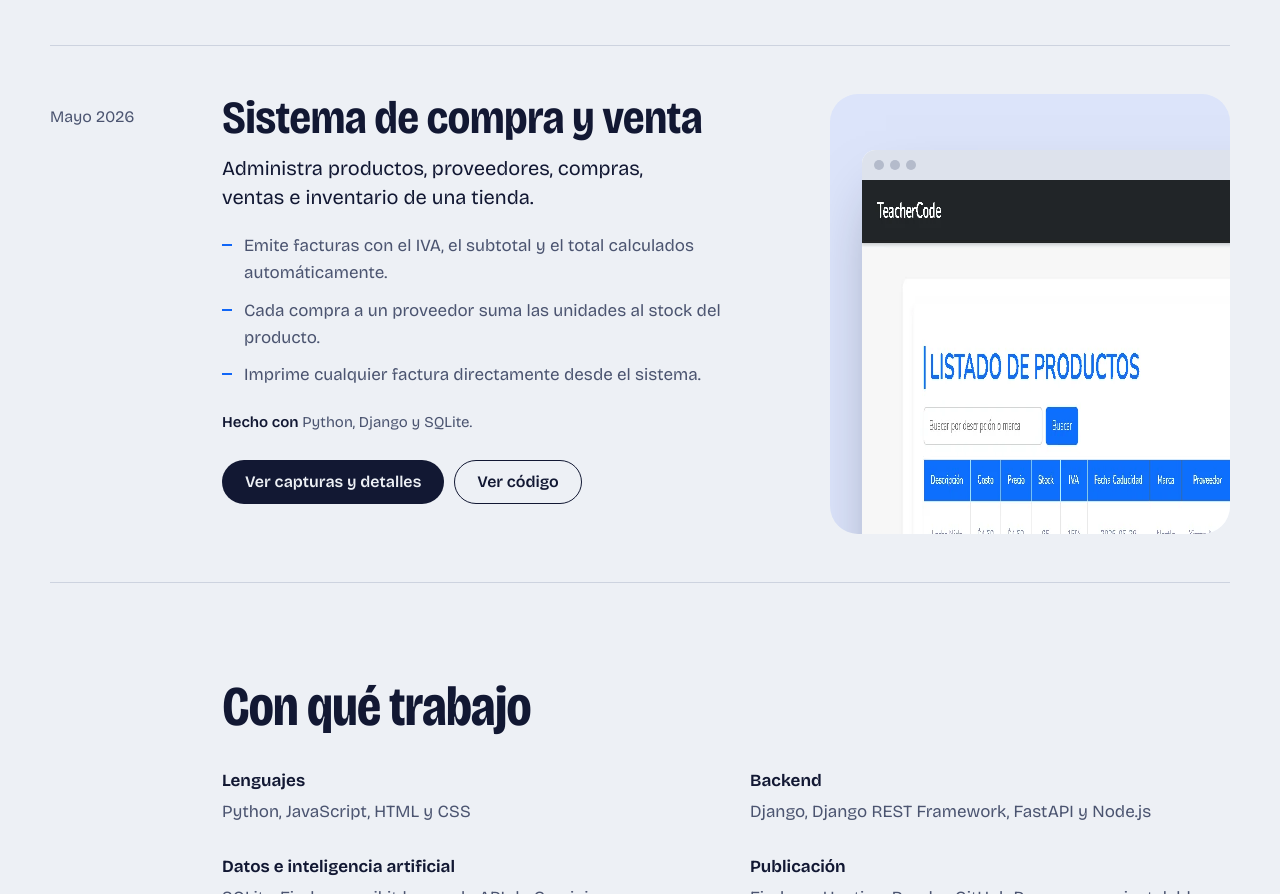
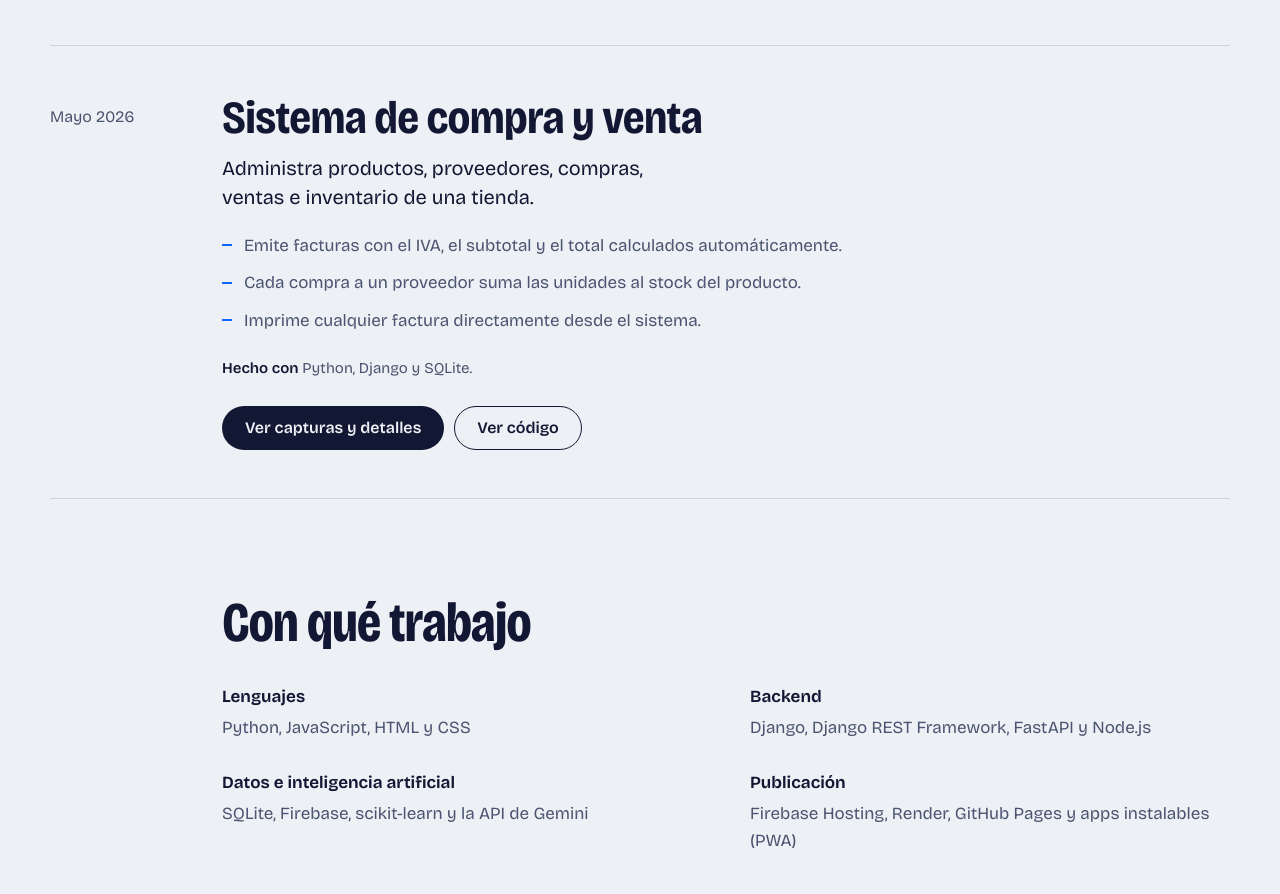
Before and after one commit to Justinminuche/Portafolio, a plain HTML site: page index.html in a window 1280 px wide. Shown: the part 3840-4734 px from the top of the page. Drawn offline with nearby package versions, Linux system fonts and the light colour scheme.

Commit message:
Quitar la captura suelta de TeacherCode del sistema de compra y venta
Co-Authored-By: Claude Opus 5.5 <noreply@anthropic.com>

```diff
--- a/index.html
+++ b/index.html
@@ -149,10 +149,8 @@ a { color: inherit; }
 .link { justify-self: center; width: 2px; height: 14px; background: rgba(255, 255, 255, .4); }
 .pair { display: grid; grid-template-columns: 1fr 1fr; gap: 10px; }
 
-/* Ventana de navegador */
-.browser { position: absolute; top: 56px; left: 32px; width: 640px; border-radius: 14px; overflow: hidden; background: #fff; box-shadow: 0 30px 60px -24px rgba(18, 24, 51, .5); }
-.browser-bar { display: flex; gap: 6px; padding: 10px 12px; background: #DDE2EC; }
-.browser-bar i { width: 10px; height: 10px; border-radius: 50%; background: #B4BBCB; }
+/* Proyecto sin imagen al lado */
+.project-solo > div { grid-column: 2 / -1; }
 
 /* Herramientas */
 .skills { display: grid; grid-template-columns: 140px minmax(0, 1fr); gap: 0 32px; padding: 96px 0; border-top: 1px solid var(--line); }
@@ -222,6 +220,7 @@ dialog::backdrop { background: rgba(10, 14, 32, .72); }
 @media (max-width: 1060px) {
   .project { grid-template-columns: minmax(0, 1fr) minmax(0, 360px); }
   .project-when { grid-column: 1 / -1; padding-top: 0; }
+  .project-solo > div { grid-column: 1 / -1; }
   .section-head, .skills, .contact-inner { grid-template-columns: minmax(0, 1fr); }
   .section-head h2, .section-head p, .skills h2, .skills dl, .contact-body { grid-column: 1; }
 }
@@ -242,7 +241,6 @@ dialog::backdrop { background: rgba(10, 14, 32, .72); }
   .fan .phone img { border-radius: 21px; }
   .visual { height: 360px; }
   .visual .phone { width: 210px; }
-  .browser { left: 20px; width: 560px; }
   .dlg-head, .dlg-body { padding-left: 20px; padding-right: 20px; }
 }
 </style>
@@ -404,7 +402,7 @@ dialog::backdrop { background: rgba(10, 14, 32, .72); }
     </figure>
   </article>
 
-  <article class="project" style="--accent: #1066F7; --tint: #DCE4FA;">
+  <article class="project project-solo" style="--accent: #1066F7;">
     <p class="project-when"><time datetime="2026-05">Mayo 2026</time></p>
     <div>
       <h3>Sistema de compra y venta</h3>
@@ -420,12 +418,6 @@ dialog::backdrop { background: rgba(10, 14, 32, .72); }
         <a class="btn btn-line" href="https://github.com/Justinminuche/Sistema-de-compra-y-venta" target="_blank" rel="noopener noreferrer">Ver código</a>
       </div>
     </div>
-    <figure class="visual">
-      <div class="browser">
-        <div class="browser-bar"><i></i><i></i><i></i></div>
-        <img src="img/sistema/listadodeproductos.webp" alt="Listado de productos del sistema de compra y venta" width="1359" height="628" loading="lazy">
-      </div>
-    </figure>
   </article>
 
   <section class="skills" aria-labelledby="herramientas">
```
